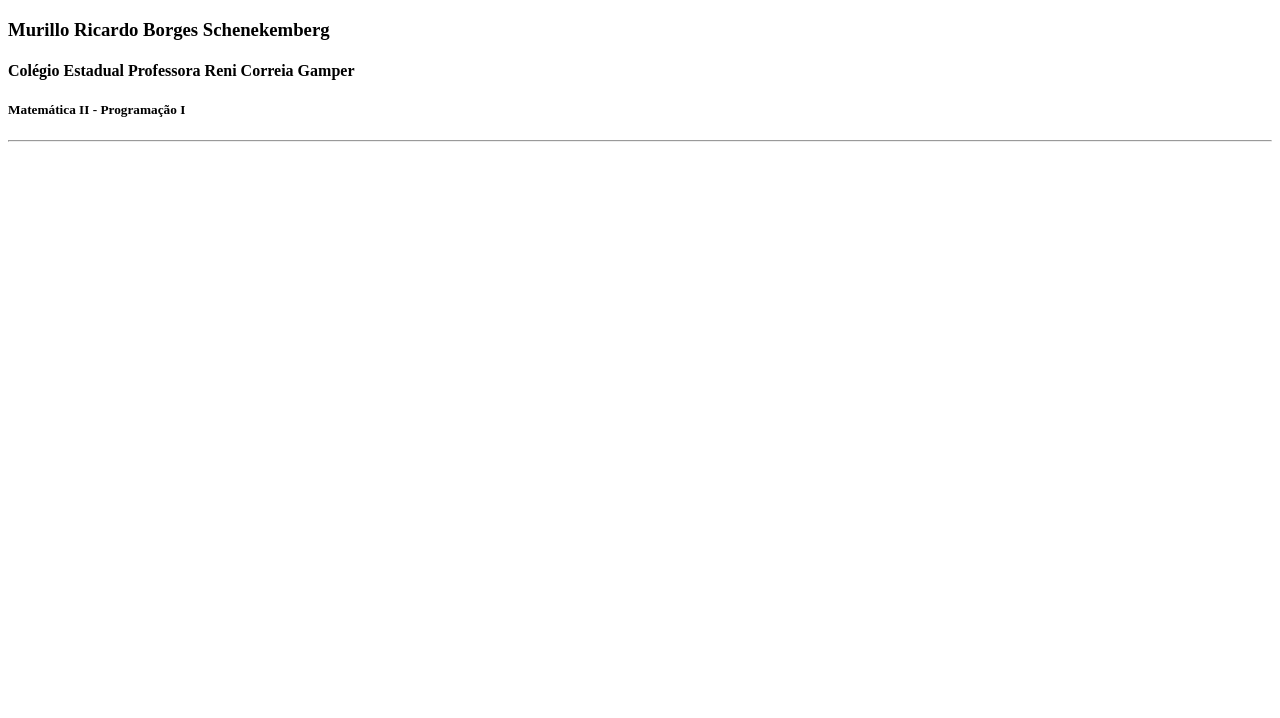
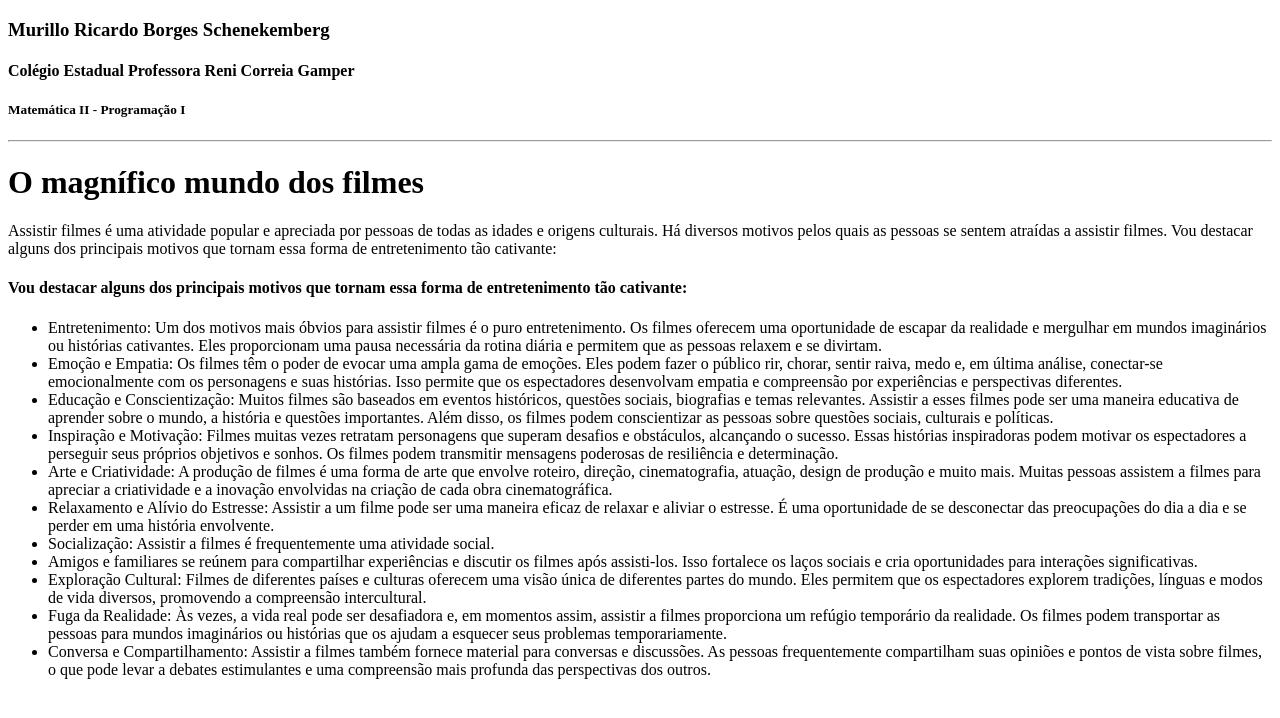
Before and after one commit to MurilloRBS/revisaoMurillo, a plain HTML site: page index.html in a window 1280 px wide. Drawn offline with Linux system fonts and the light colour scheme.

Commit message:
protótipo 01

```diff
--- a/index.html
+++ b/index.html
@@ -10,5 +10,22 @@
     <h4> Colégio Estadual Professora Reni Correia Gamper </h4>
     <h5> Matemática II - Programação I </h5>
     <hr>
+    <h1> O magnífico mundo dos filmes </h1>
+    <P> Assistir filmes é uma atividade popular e apreciada por pessoas de todas as idades e origens culturais. Há diversos motivos pelos quais as pessoas se sentem atraídas a assistir filmes. Vou destacar alguns dos principais motivos que tornam essa forma de entretenimento tão cativante: </P>
+    <h4> Vou destacar alguns dos principais motivos que tornam essa forma de entretenimento tão cativante: </h4>
+    <ul>
+        <li> Entretenimento: Um dos motivos mais óbvios para assistir filmes é o puro entretenimento. Os filmes oferecem uma oportunidade de escapar da realidade e mergulhar em mundos imaginários ou histórias cativantes. Eles proporcionam uma pausa necessária da rotina diária e permitem que as pessoas relaxem e se divirtam. </li>
+        <li> Emoção e Empatia: Os filmes têm o poder de evocar uma ampla gama de emoções. Eles podem fazer o público rir, chorar, sentir raiva, medo e, em última análise, conectar-se emocionalmente com os personagens e suas histórias. Isso permite que os espectadores desenvolvam empatia e compreensão por experiências e perspectivas diferentes. </li>
+        <li> Educação e Conscientização: Muitos filmes são baseados em eventos históricos, questões sociais, biografias e temas relevantes. Assistir a esses filmes pode ser uma maneira educativa de aprender sobre o mundo, a história e questões importantes. Além disso, os filmes podem conscientizar as pessoas sobre questões sociais, culturais e políticas.</li>
+        <li> Inspiração e Motivação: Filmes muitas vezes retratam personagens que superam desafios e obstáculos, alcançando o sucesso. Essas histórias inspiradoras podem motivar os espectadores a perseguir seus próprios objetivos e sonhos. Os filmes podem transmitir mensagens poderosas de resiliência e determinação.</li>
+        <li> Arte e Criatividade: A produção de filmes é uma forma de arte que envolve roteiro, direção, cinematografia, atuação, design de produção e muito mais. Muitas pessoas assistem a filmes para apreciar a criatividade e a inovação envolvidas na criação de cada obra cinematográfica.</li>
+        <li> Relaxamento e Alívio do Estresse: Assistir a um filme pode ser uma maneira eficaz de relaxar e aliviar o estresse. É uma oportunidade de se desconectar das preocupações do dia a dia e se perder em uma história envolvente.</li>
+        <li> Socialização: Assistir a filmes é frequentemente uma atividade social.</li>
+        <li> Amigos e familiares se reúnem para compartilhar experiências e discutir os filmes após assisti-los. Isso fortalece os laços sociais e cria oportunidades para interações significativas.</li>
+        <li> Exploração Cultural: Filmes de diferentes países e culturas oferecem uma visão única de diferentes partes do mundo. Eles permitem que os espectadores explorem tradições, línguas e modos de vida diversos, promovendo a compreensão intercultural. </li>
+        <li>Fuga da Realidade: Às vezes, a vida real pode ser desafiadora e, em momentos assim, assistir a filmes proporciona um refúgio temporário da realidade. Os filmes podem transportar as pessoas para mundos imaginários ou histórias que os ajudam a esquecer seus problemas temporariamente. </li>
+        <li> Conversa e Compartilhamento: Assistir a filmes também fornece material para conversas e discussões. As pessoas frequentemente compartilham suas opiniões e pontos de vista sobre filmes, o que pode levar a debates estimulantes e uma compreensão mais profunda das perspectivas dos outros.</li>
+
+    </ul>
 </body>
 </html>
```
